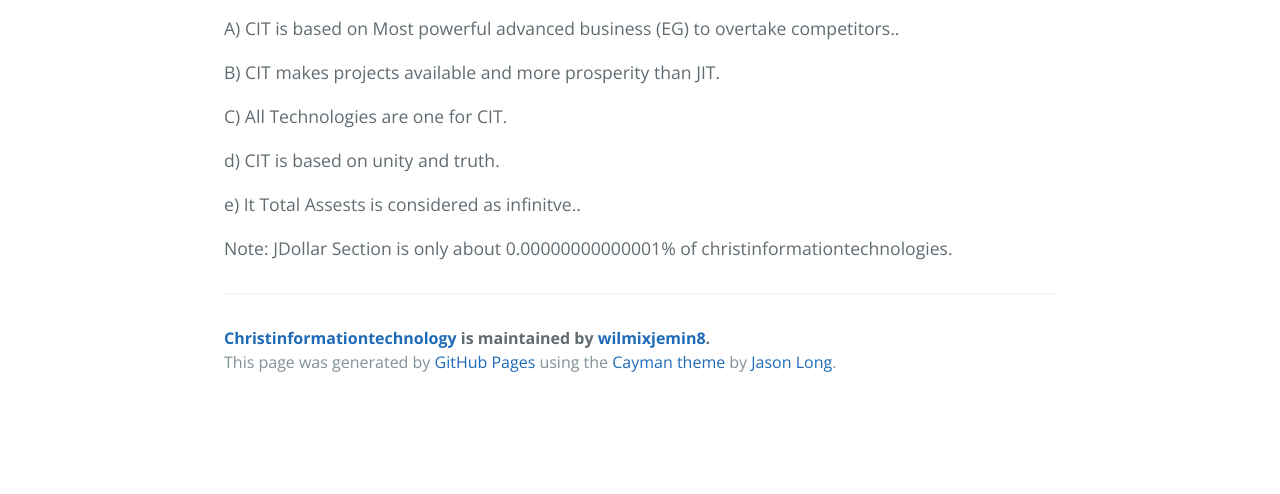
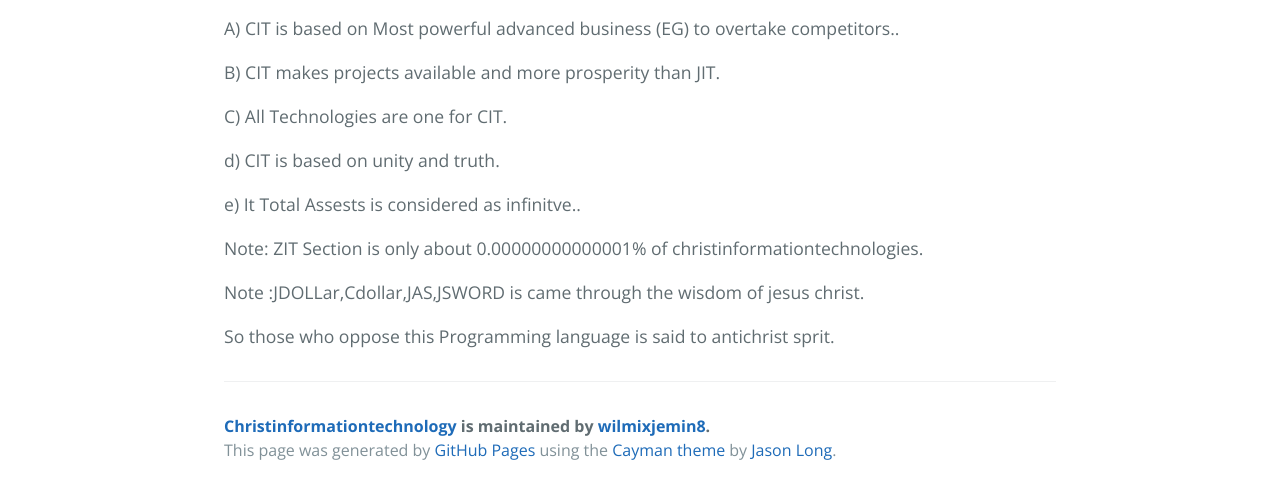
Before and after one commit to wilmixjemin8/CHRISTINFORMATIONTECHNOLOGY, a plain HTML site: page index.html in a window 1280 px wide. Shown: the part 514-1008 px from the top of the page. Before the commit the page ends 920 px from the top, so only its background shows below. Drawn offline with nearby package versions, Linux system fonts and the light colour scheme.

```diff
--- a/index.html
+++ b/index.html
@@ -35,7 +35,11 @@
 <p>e)  It  Total  Assests is considered as  infinitve..</p>
 
 <p>Note:
-JDollar Section  is  only  about 0.00000000000001%  of  christinformationtechnologies.</p>
+ZIT Section  is  only  about 0.00000000000001%  of  christinformationtechnologies.</p>
+
+<p>Note :JDOLLar,Cdollar,JAS,JSWORD  is came  through  the wisdom of jesus christ.</p>
+
+<p>So  those  who oppose   this  Programming language   is  said to   antichrist   sprit.</p>
 
       <footer class="site-footer">
         <span class="site-footer-owner"><a href="https://github.com/wilmixjemin8/CHRISTINFORMATIONTECHNOLOGY">Christinformationtechnology</a> is maintained by <a href="https://github.com/wilmixjemin8">wilmixjemin8</a>.</span>
--- a/params.json
+++ b/params.json
@@ -1,6 +1,6 @@
 {
   "name": "Christinformationtechnology",
   "tagline": "ChristInformationtechnology(CIT)  has  cross technologies  like    JSWORD",
-  "body": "# CHRISTINFORMATIONTECHNOLOGY\r\nChristInformationtechnology(CIT)  has  cross technologies  like   JSWORD\r\n\r\nA)  CIT  is  based  on  Most  powerful  advanced business (EG) to overtake  competitors..\r\n\r\nB)  CIT  makes  projects  available  and more  prosperity  than  JIT.\r\n\r\nC) All  Technologies  are  one  for CIT.\r\n\r\nd)  CIT  is   based  on unity and  truth.\r\n\r\ne)  It  Total  Assests is considered as  infinitve..\r\n\r\n\r\nNote:\r\nJDollar Section  is  only  about 0.00000000000001%  of  christinformationtechnologies.\r\n",
+  "body": "# CHRISTINFORMATIONTECHNOLOGY\r\nChristInformationtechnology(CIT)  has  cross technologies  like   JSWORD\r\n\r\nA)  CIT  is  based  on  Most  powerful  advanced business (EG) to overtake  competitors..\r\n\r\nB)  CIT  makes  projects  available  and more  prosperity  than  JIT.\r\n\r\nC) All  Technologies  are  one  for CIT.\r\n\r\nd)  CIT  is   based  on unity and  truth.\r\n\r\ne)  It  Total  Assests is considered as  infinitve..\r\n\r\n\r\nNote:\r\nZIT Section  is  only  about 0.00000000000001%  of  christinformationtechnologies.\r\n\r\nNote :JDOLLar,Cdollar,JAS,JSWORD  is came  through  the wisdom of jesus christ.\r\n\r\nSo  those  who oppose   this  Programming language   is  said to   antichrist   sprit.\r\n",
   "note": "Don't delete this file! It's used internally to help with page regeneration."
 }
```
